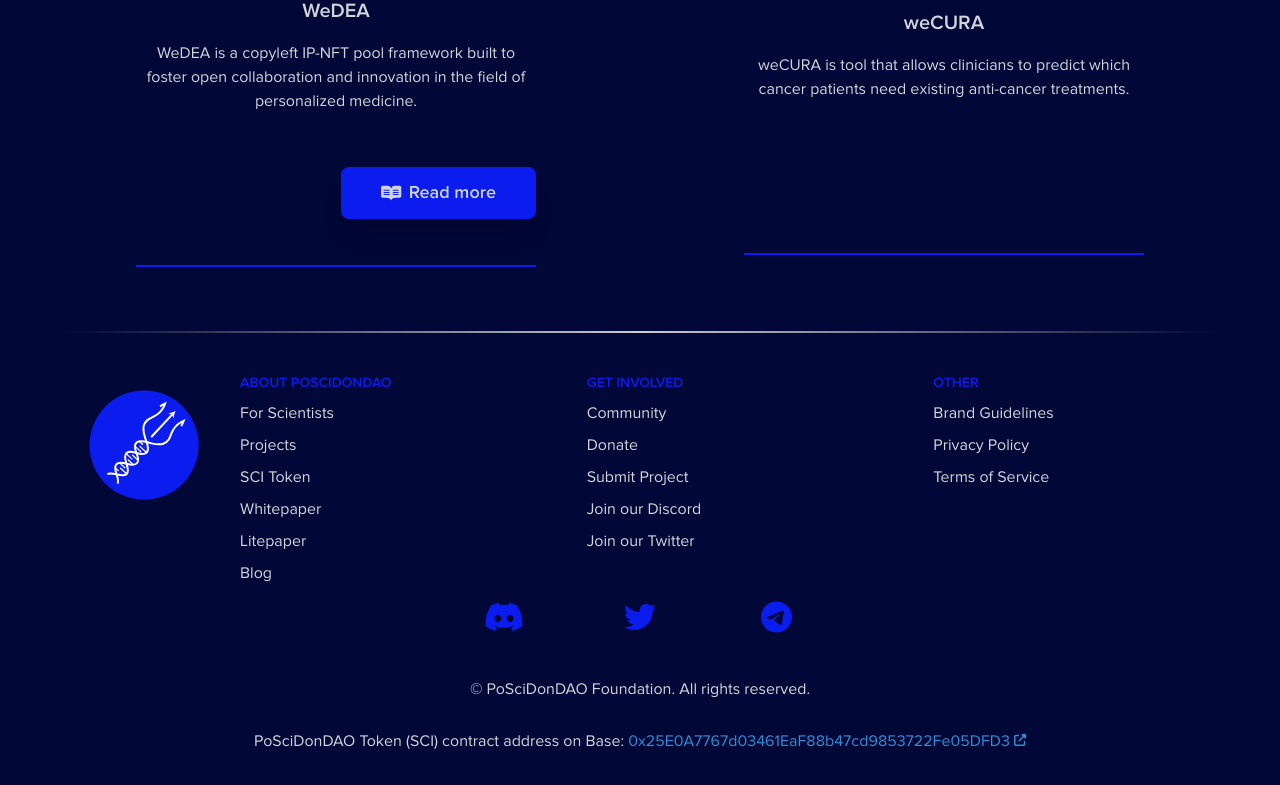
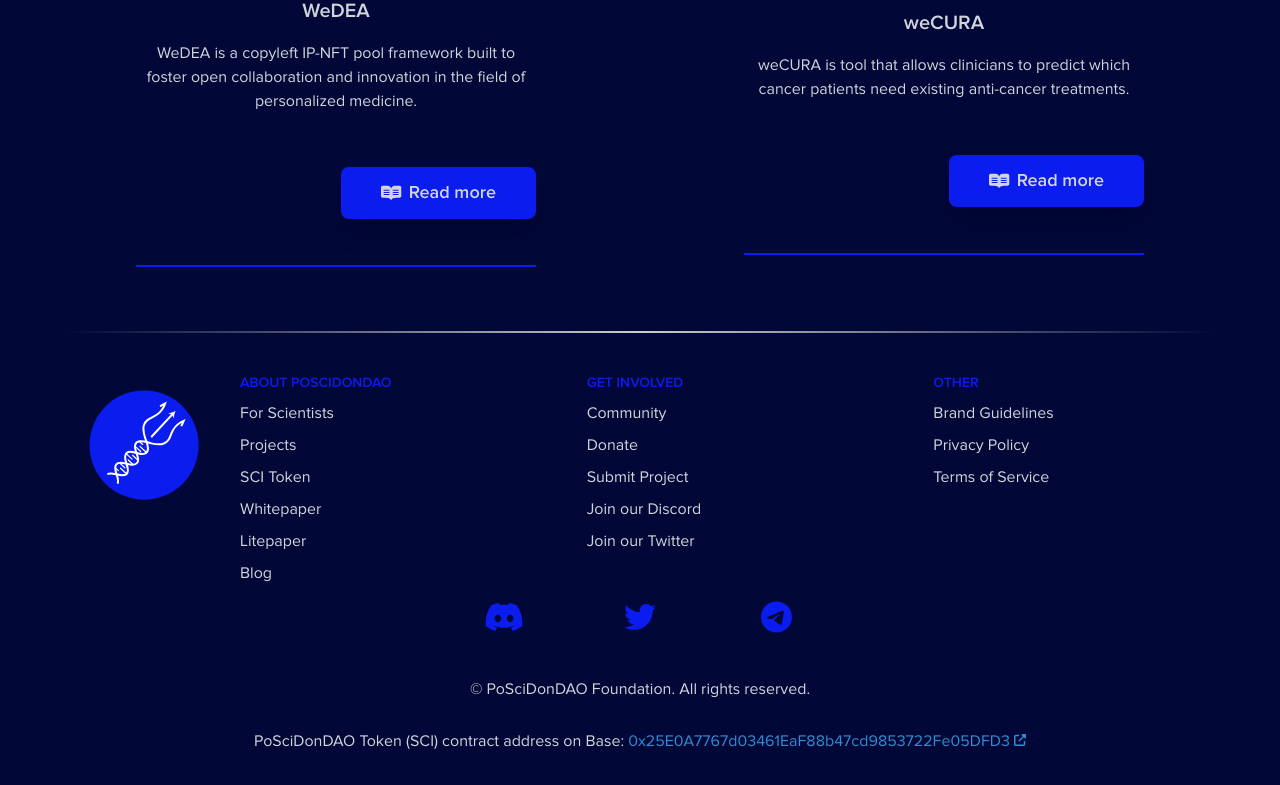
Before and after one commit to Marrmee/psd_website, a Next.js app: page /projects in a window 1280 px wide. Shown: the part 833-1618 px from the top of the page. Built offline with nearby package versions, Linux system fonts and the light colour scheme.

Commit message:
deploy: PoSciDonDAO/poscidondao_website@424181374c32e70b844f6961bd0a41a3920dfa0b

```diff
--- a/src/app/components/ProjectsContent.tsx
+++ b/src/app/components/ProjectsContent.tsx
@@ -26,7 +26,7 @@
     {
       src: '/wecura-logo.webp',
       alt: 'weCURA',
-      href: '',
+      href: '/wecura-whitepaper.pdf',
       date: 'Coming Soon!',
       title: 'weCURA',
       description:
```
Also changed, not shown: 1 other file (tests, documents, lock files or other folders).
